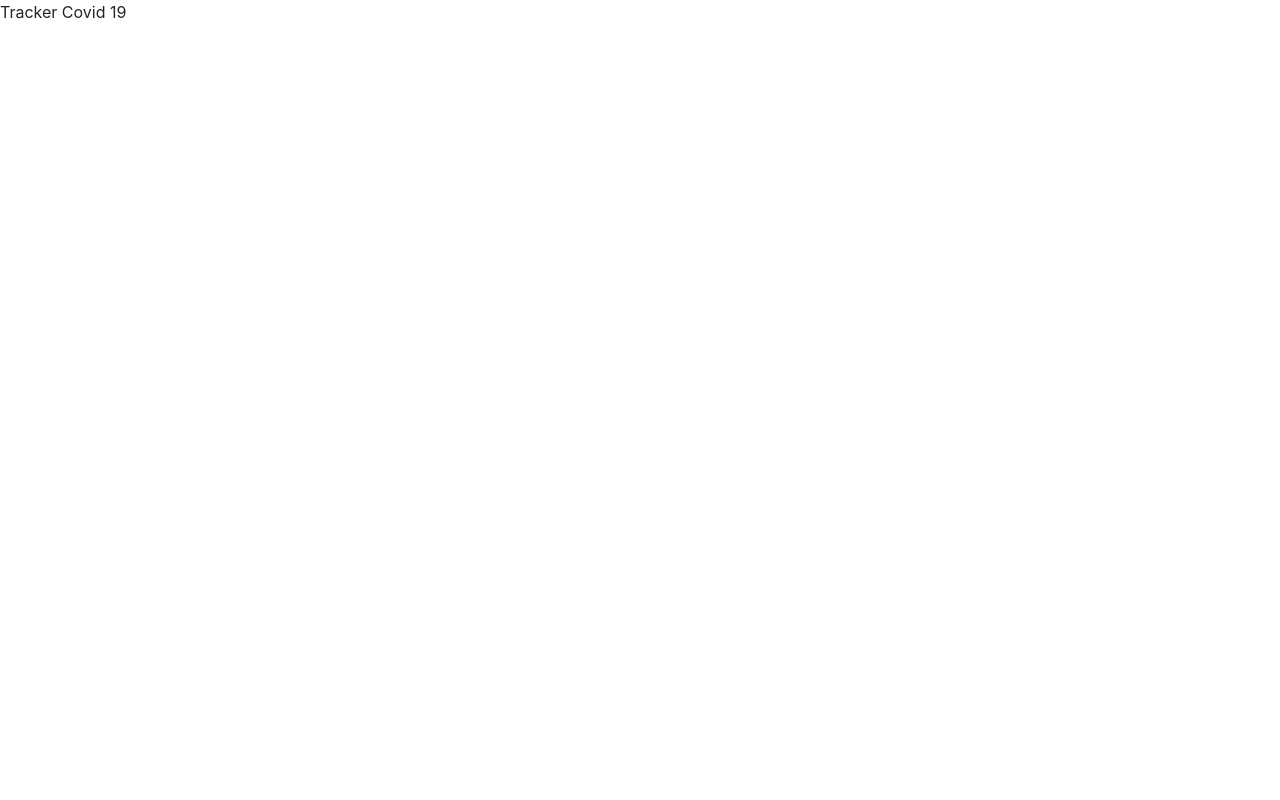
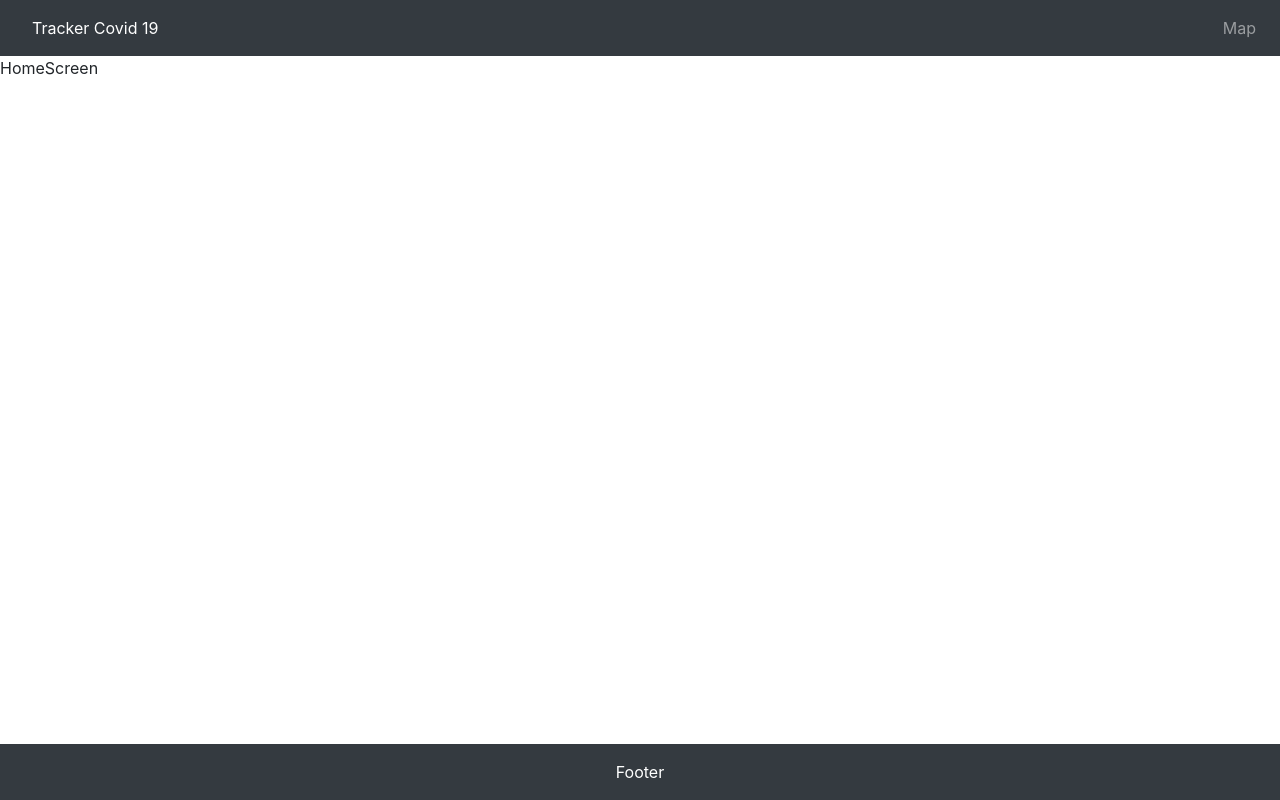
Before and after one commit to dagonib/tracker-covid-19, a React (Create React App) app: page / in a window 1280 px wide. Built offline with nearby package versions, Linux system fonts and the light colour scheme.

Commit message:
Navegación

```diff
--- a/src/App.js
+++ b/src/App.js
@@ -1,12 +1,26 @@
 import React from 'react';
+import { BrowserRouter, Route } from 'react-router-dom';
 
+import HomeScreen from './screens/HomeScreen';
+import MapScreen from './screens/MapScreen';
+import Navigation from './components/Navigation';
 import 'bootstrap/dist/css/bootstrap.min.css';
+
 
 function App() {
   return (
-    <div className="app">
-       Tracker Covid 19
-    </div>
+    <BrowserRouter>
+      <div>
+        <header>
+          <Navigation />
+        </header>
+        <main>
+          <Route path="/" component={HomeScreen} exact />
+          <Route path="/map" component={MapScreen} />
+        </main>
+        <footer className="footer fixed-bottom bg-dark text-white text-center p-3">Footer</footer>
+      </div>
+    </BrowserRouter>
   );
 }
 
--- /dev/null
+++ b/src/components/Navigation.js
@@ -0,0 +1,20 @@
+import React, { Component } from 'react';
+import Navbar from 'react-bootstrap/Navbar';
+import Nav from 'react-bootstrap/Nav';
+
+export default class Navigation extends Component {
+    render() {
+        return (
+            <Navbar collapseOnSelect expand="lg" bg="dark" variant="dark">
+                <Nav.Link href="/" className="text-white">Tracker Covid 19</Nav.Link>
+                <Navbar.Toggle aria-controls="responsive-navbar-nav" />
+                <Navbar.Collapse id="responsive-navbar-nav" className="">
+                    <div className="mr-auto"></div>
+                    <Nav>
+                        <Nav.Link href="/map">Map</Nav.Link>
+                    </Nav>
+                </Navbar.Collapse>
+            </Navbar>
+        )
+    }
+}
--- a/src/index.css
+++ b/src/index.css
@@ -1,13 +1,6 @@
+@import url("https://fonts.googleapis.com/css2?family=Montserrat&display=swap");
+
 body {
-  margin: 0;
-  font-family: -apple-system, BlinkMacSystemFont, 'Segoe UI', 'Roboto', 'Oxygen',
-    'Ubuntu', 'Cantarell', 'Fira Sans', 'Droid Sans', 'Helvetica Neue',
-    sans-serif;
-  -webkit-font-smoothing: antialiased;
-  -moz-osx-font-smoothing: grayscale;
+  font-family: 'Montserrat', sans-serif;
+  font-size: 1rem;
 }
-
-code {
-  font-family: source-code-pro, Menlo, Monaco, Consolas, 'Courier New',
-    monospace;
-}
--- /dev/null
+++ b/src/screens/HomeScreen.js
@@ -0,0 +1,11 @@
+import React, { Component } from 'react'
+
+export default class HomeScreen extends Component {
+    render() {
+        return (
+            <div>
+                HomeScreen
+            </div>
+        )
+    }
+}
--- /dev/null
+++ b/src/screens/MapScreen.js
@@ -0,0 +1,11 @@
+import React, { Component } from 'react'
+
+export default class MapScreen extends Component {
+    render() {
+        return (
+            <div>
+                Map Screen
+            </div>
+        )
+    }
+}
```
